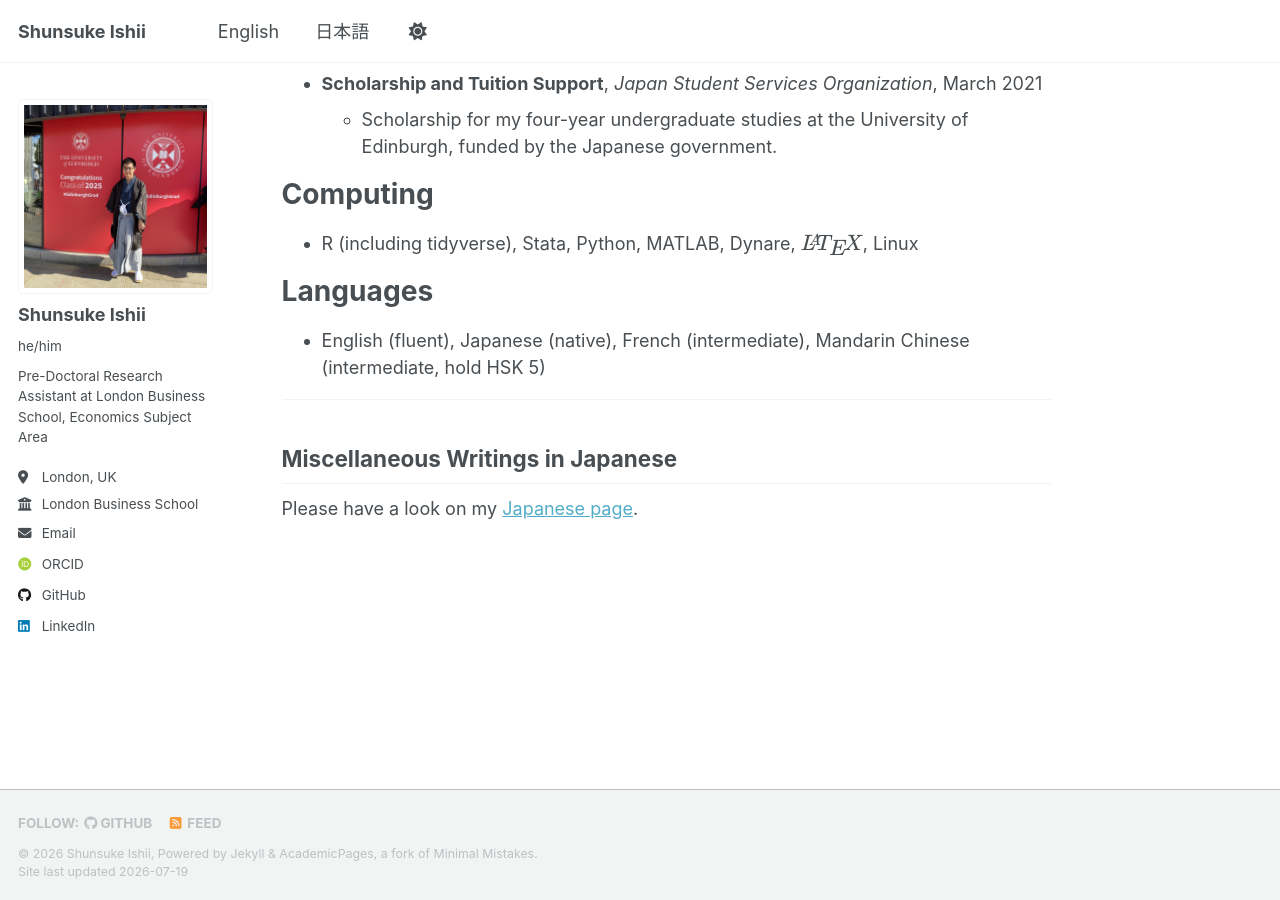
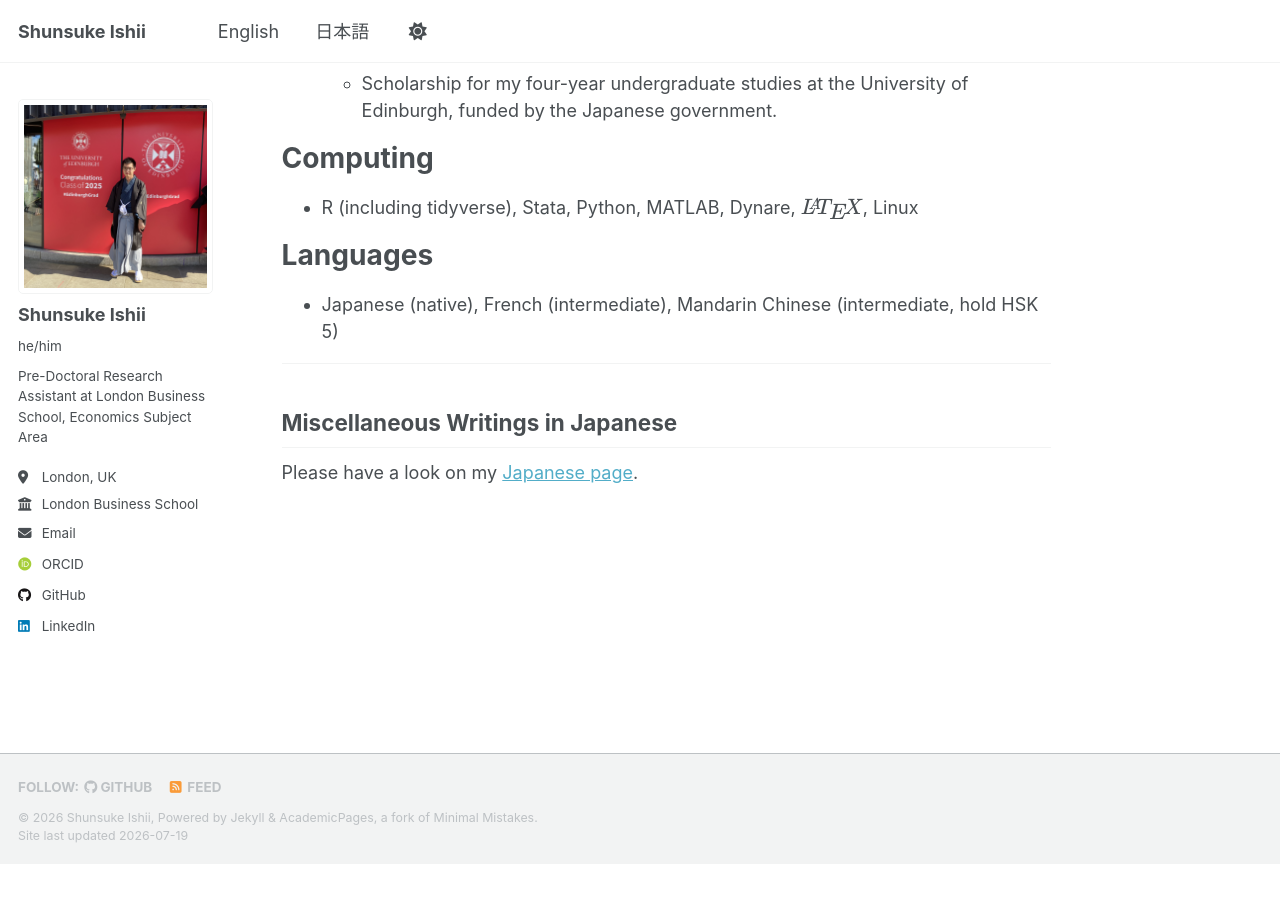
Before and after one commit to sishii0418/sishii0418.github.io, a Jekyll site: the page built from _pages/about.md, in a window 1280 px wide and 900 px high, scrolled down 1885 px. Built offline with Jekyll 4.4.1, drawn with Linux system fonts in a browser that asks for light colours; some web fonts are replaced; a script that is not in the unit is left out; after the commit the page ends 2749 px from its top, so only the background shows below that; some of the changed text lies outside the part shown.

Commit message:
minor fix

```diff
--- a/_pages/about.md
+++ b/_pages/about.md
@@ -59,7 +58,7 @@ Computing
 
 Languages
 =====
-- English (fluent), Japanese (native), French (intermediate), Mandarin Chinese (intermediate, hold HSK 5)
+- Japanese (native), French (intermediate), Mandarin Chinese (intermediate, hold HSK 5)
 
 ---
 
```
Also changed, not shown: other parts of _pages/about.md (+0 -1 lines).
